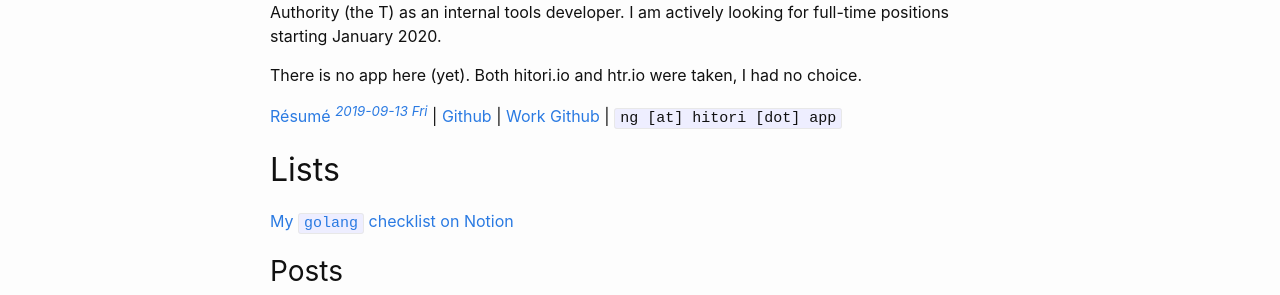
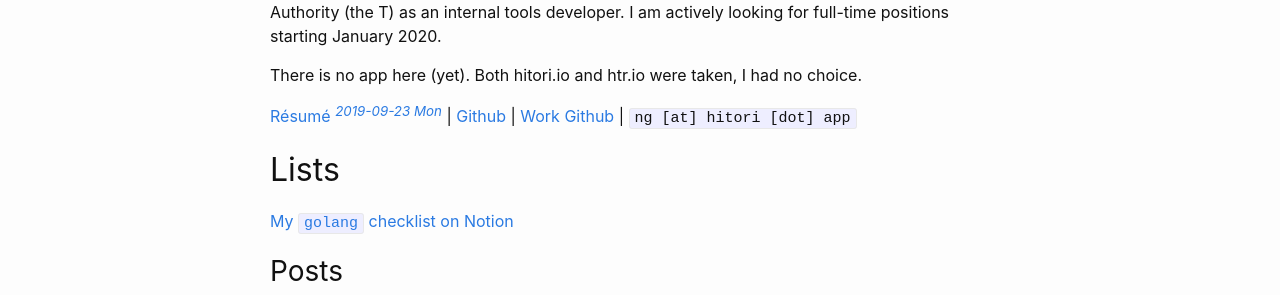
Before and after one commit to Zenmai0822/Zenmai0822.github.io, a Jekyll site: the page built from index.md, in a window 1280 px wide. Shown: the part 269-564 px from the top of the page. Built offline with Jekyll 4.4.1, drawn with Linux system fonts in a browser that asks for light colours.

Commit message:
Resume Update

```diff
--- a/index.md
+++ b/index.md
@@ -11,7 +11,7 @@
 
 There is no app here (yet). Both hitori.io and htr.io were taken, I had no choice.
 
-[Résumé *<sup>2019-09-13 Fri</sup>*](assets/htr/Guo_Nianmin.pdf) \| [Github](https://github.com/Zenmai0822) \| [Work Github](https://github.com/nianminguo) \| `ng [at] hitori [dot] app`
+[Résumé *<sup>2019-09-23 Mon</sup>*](assets/htr/Guo_Nianmin.pdf) \| [Github](https://github.com/Zenmai0822) \| [Work Github](https://github.com/nianminguo) \| `ng [at] hitori [dot] app`
 
 # Lists
 
```
Also changed, not shown: 1 other file.
